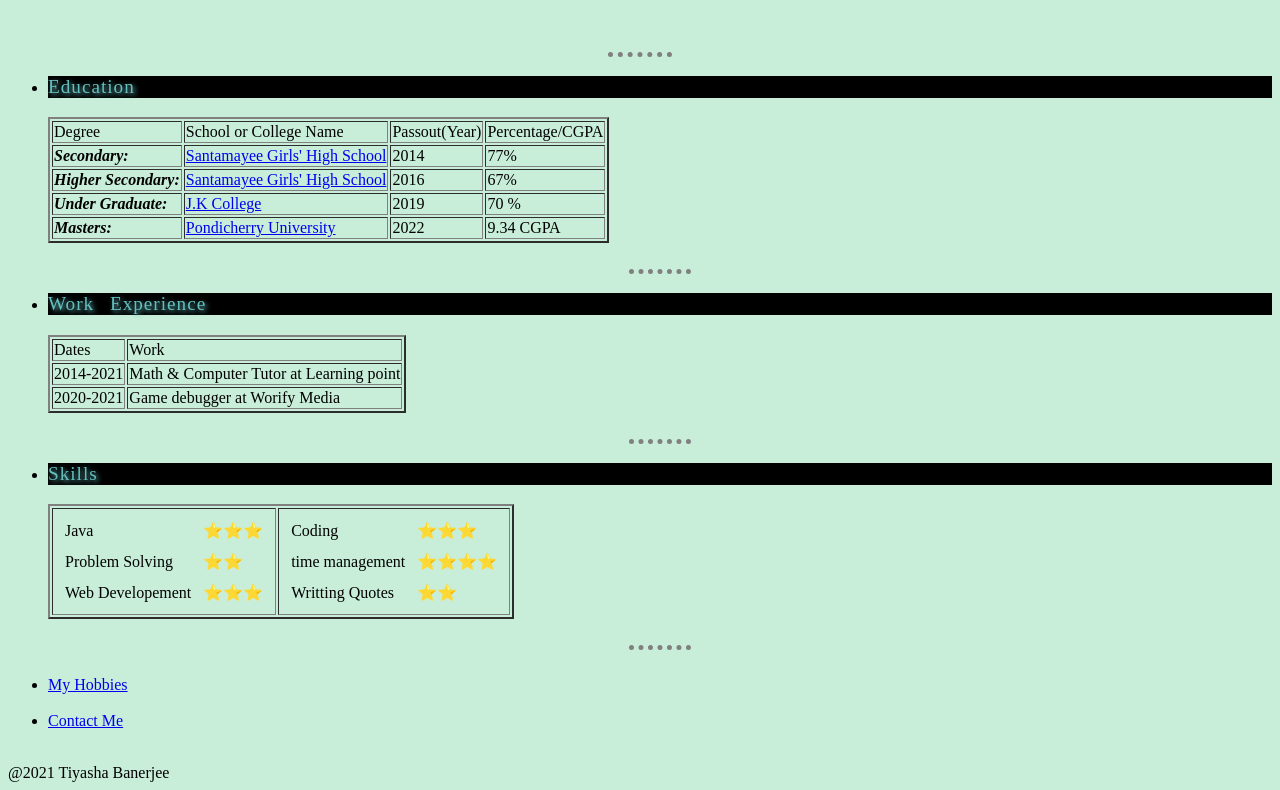
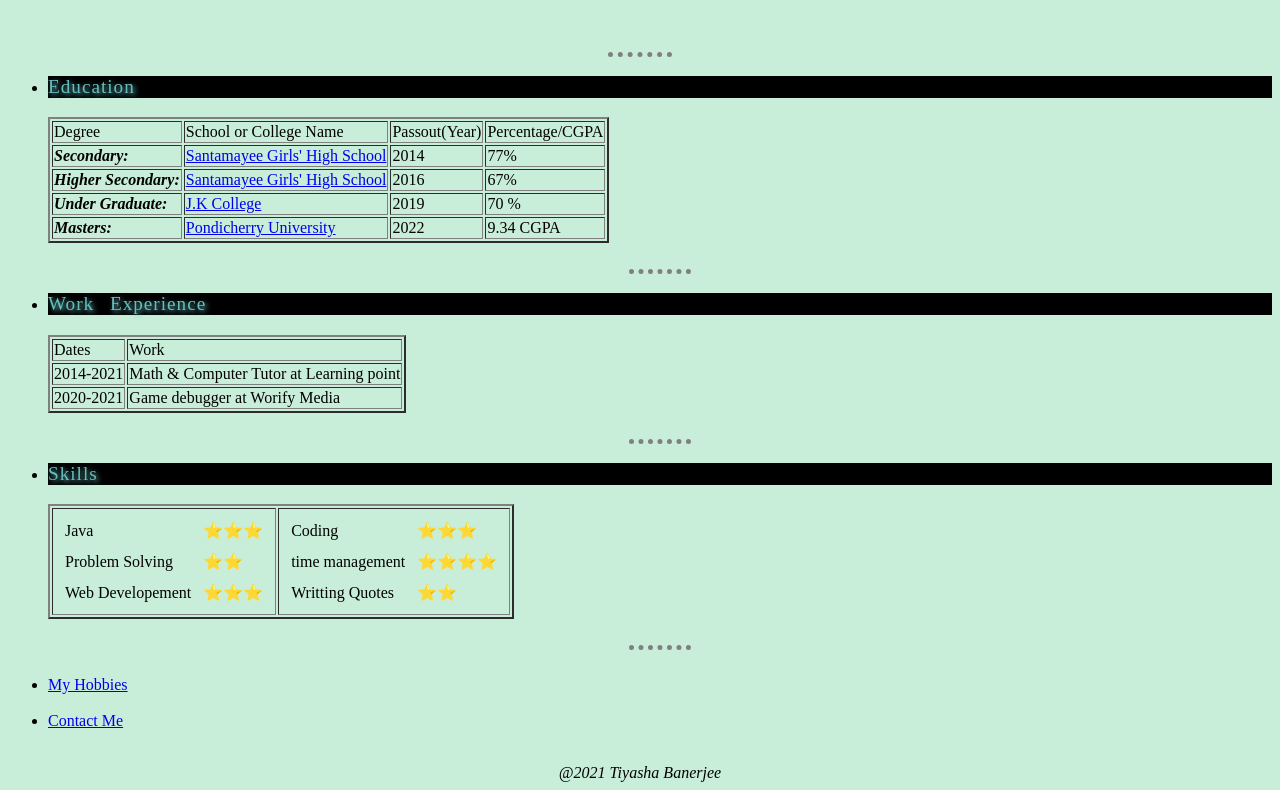
Before and after one commit to tiyashabanerjee46/My_Resume, a plain HTML site: page index.html in a window 1280 px wide. Shown: the part 175-965 px from the top of the page. Drawn offline with Linux system fonts and the light colour scheme.

Commit message:
My Reume
My Resume....................

```diff
--- a/index.html
+++ b/index.html
@@ -124,9 +124,9 @@
     <li> <a href="contact.html" target="_Blank"> Contact Me</a></li>
     <br>
   </ul>
-<footer>
-    @2021 Tiyasha Banerjee
-  </footer>
+<footer><center>
+  <em> @2021 Tiyasha Banerjee</em>
+  </center>  </footer>
 
 </body>
 
```
